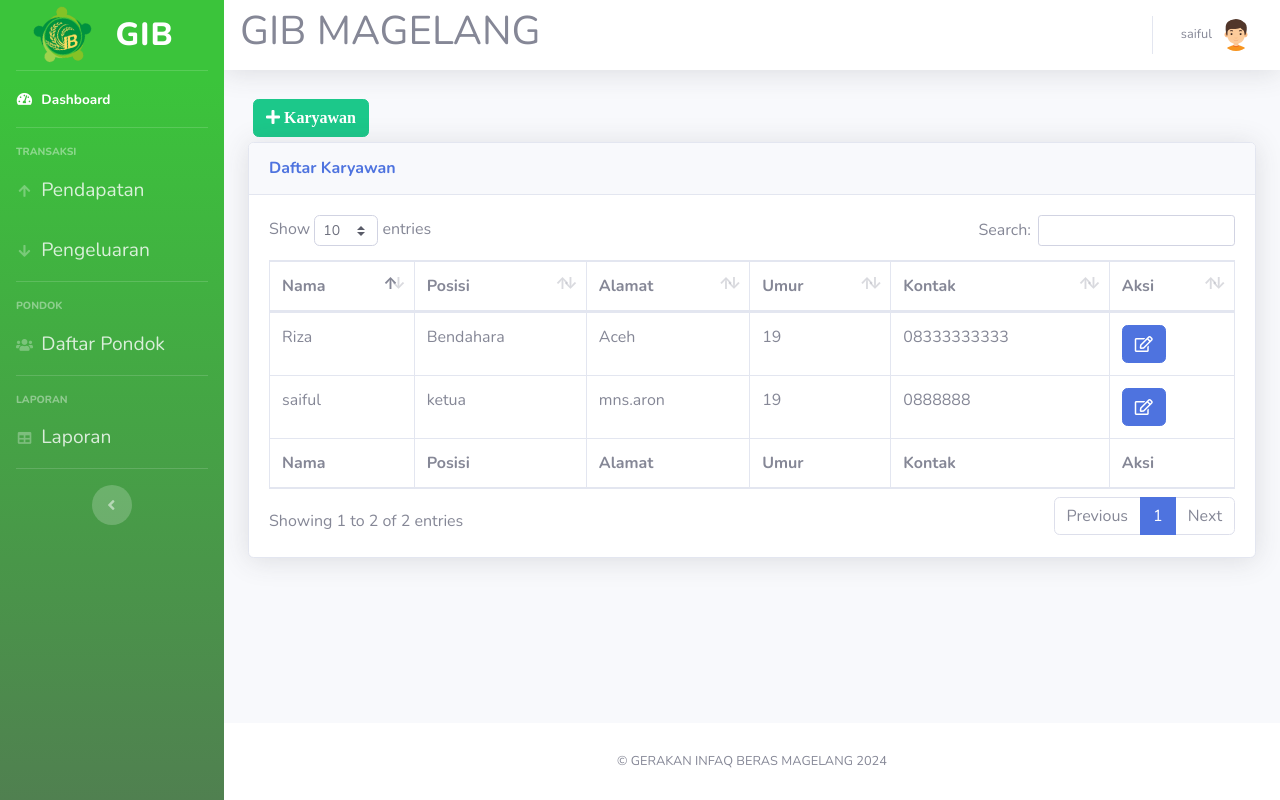
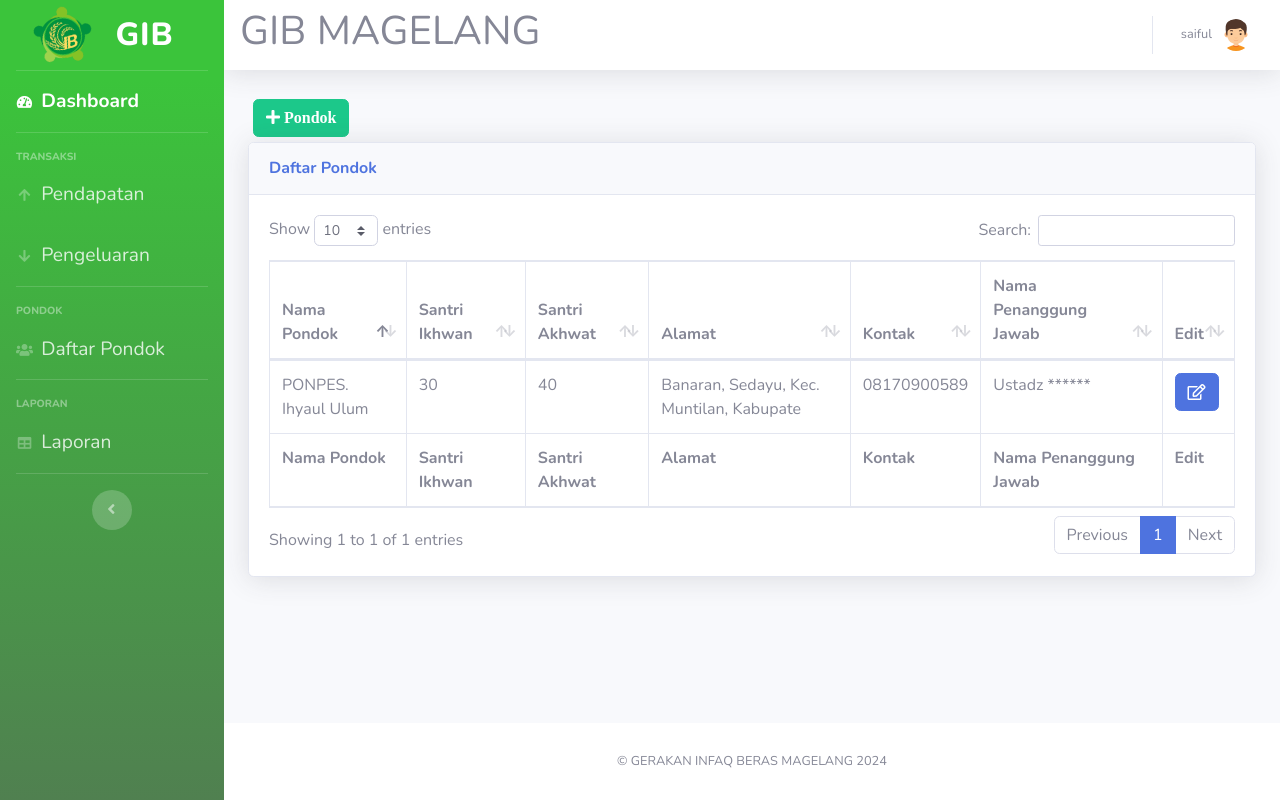
Before and after one commit to yoshiosdw/GIB, a PHP site: page /karyawan.php in a window 1280 px wide. Run offline with PHP 8.4, Linux system fonts and the light colour scheme; a user stored in the database is signed in; data comes from the database, SQL or seed files in the repository.

Commit message:
modify field

```diff
--- a/karyawan.php
+++ b/karyawan.php
@@ -37,35 +37,76 @@ require 'cek-sesi.php';
         <!-- Begin Page Content -->
         <div class="container-fluid">
 
-<button type="button" class="btn btn-success" style="margin:5px" data-toggle="modal" data-target="#myModalTambah"><i class="fa fa-plus"> Karyawan</i></button><br>
+         <!-- Modal -->
+  <div id="myModalTambah" class="modal fade" role="dialog">
+    <div class="modal-dialog">
+
+      <!-- konten modal-->
+      <div class="modal-content">
+        <!-- heading modal -->
+        <div class="modal-header">
+          <h4 class="modal-title">Tambah Data Pondok</h4>
+		    <button type="button" class="close" data-dismiss="modal">&times;</button>
+        </div>
+        <!-- body modal -->
+		<form action="tambah-karyawan.php" method="get">
+        <div class="modal-body">
+		Nama Pondok :
+         <input type="text" class="form-control" name="nama_pondok">
+    Santri Ikhwan :
+         <input type="text" class="form-control" name="santri_ikhwan">
+         Santri Akhwat :
+         <input type="text" class="form-control" name="santri_akhwat">
+		Alamat :
+         <input type="text" class="form-control" name="alamat">
+         Kontak :
+         <input type="text" class="form-control" name="kontak">
+    Nama Penanggung Jawab :
+         <input type="text" class="form-control" name="nama_penanggung_jawab">
+
+        </div>
+        <!-- footer modal -->
+        <div class="modal-footer">
+		<button type="submit" class="btn btn-success" >Tambah</button>
+		</form>
+          <button type="button" class="btn btn-default" data-dismiss="modal">Keluar</button>
+        </div>
+      </div>
+
+    </div>
+  </div>
+
+<button type="button" class="btn btn-success" style="margin:5px" data-toggle="modal" data-target="#myModalTambah"><i class="fa fa-plus"> Pondok</i></button><br>
 
 
           <!-- DataTales Example -->
           <div class="card shadow mb-4">
             <div class="card-header py-3">
-              <h6 class="m-0 font-weight-bold text-primary">Daftar Karyawan</h6>
+              <h6 class="m-0 font-weight-bold text-primary">Daftar Pondok</h6>
             </div>
             <div class="card-body">
               <div class="table-responsive">
                 <table class="table table-bordered" id="dataTable" width="100%" cellspacing="0">
                   <thead>
                     <tr>
-                      <th>Nama</th>
-                      <th>Posisi</th>
+                      <th>Nama Pondok</th>
+                      <th>Santri Ikhwan</th>
+                      <th>Santri Akhwat</th>
                       <th>Alamat</th>
-                      <th>Umur</th>
                       <th>Kontak</th>
-                      <th>Aksi</th>
+                      <th>Nama Penanggung Jawab</th>
+                      <th>Edit</th>
                     </tr>
                   </thead>
                   <tfoot>
                     <tr>
-                      <th>Nama</th>
-                      <th>Posisi</th>
+                      <th>Nama Pondok</th>
+                      <th>Santri Ikhwan</th>
+                      <th>Santri Akhwat</th>
                       <th>Alamat</th>
-                      <th>Umur</th>
                       <th>Kontak</th>
-                      <th>Aksi</th>
+                      <th>Nama Penanggung Jawab</th>
+                      <th>Edit</th>
                     </tr>
                   </tfoot>
                   <tbody>
@@ -76,11 +117,12 @@ while ($data = mysqli_fetch_assoc($query))
 {
 ?>
                     <tr>
-                      <td><?=$data['nama']?></td>
-                      <td><?=$data['posisi']?></td>
+                      <td><?=$data['nama_pondok']?></td>
+                      <td><?=$data['santri_ikhwan']?></td>
+                      <td><?=$data['santri_akhwat']?></td>
                       <td><?=$data['alamat']?></td>
-                      <td><?=$data['umur']?></td>
                       <td><?=$data['kontak']?></td>
+                      <td><?=$data['nama_penanggung_jawab']?></td>
 					  <td>
                     <!-- Button untuk modal -->
 <a href="#" type="button" class=" fa fa-edit btn btn-primary btn-md" data-toggle="modal" data-target="#myModal<?php echo $data['id_karyawan']; ?>"></a>
@@ -93,7 +135,7 @@ while ($data = mysqli_fetch_assoc($query))
 <!-- Modal content-->
 <div class="modal-content">
 <div class="modal-header">
-<h4 class="modal-title">Ubah Data Karyawan</h4>
+<h4 class="modal-title">Ubah Data Pondok</h4>
 <button type="button" class="close" data-dismiss="modal">&times;</button>
 </div>
 <div class="modal-body">
@@ -110,14 +152,20 @@ while ($row = mysqli_fetch_array($query_edit)) {
 <input type="hidden" name="id_karyawan" value="<?php echo $row['id_karyawan']; ?>">
 
 <div class="form-group">
-<label>Nama</label>
-<input type="text" name="nama" class="form-control" value="<?php echo $row['nama']; ?>">
+<label>Nama Pondok</label>
+<input type="text" name="nama_pondok" class="form-control" value="<?php echo $row['nama_pondok']; ?>">
 </div>
 
 <div class="form-group">
-<label>Posisi</label>
-<input type="text" name="posisi" class="form-control" value="<?php echo $row['posisi']; ?>">
+<label>Santri Ikhwan</label>
+<input type="text" name="santri_ikhwan" class="form-control" value="<?php echo $row['santri_ikhwan']; ?>">
 </div>
+
+<div class="form-group">
+<label>Santri Akhwat</label>
+<input type="text" name="santri_akhwat" class="form-control" value="<?php echo $row['santri_akhwat']; ?>">
+</div>
+
 
 <div class="form-group">
 <label>Alamat</label>
@@ -125,14 +173,15 @@ while ($row = mysqli_fetch_array($query_edit)) {
 </div>
 
 <div class="form-group">
-<label>Umur</label>
-<input type="text" name="umur" class="form-control" value="<?php echo $row['umur']; ?>">
+<label>Kontak</label>
+<input type="text" name="kontak" class="form-control" value="<?php echo $row['kontak']; ?>">
 </div>
 
 <div class="form-group">
-<label>Kontak</label>
-<input type="text" name="kontak" class="form-control" value="<?php echo $row['kontak']; ?>">
+<label>Nama Penanggung Jawab</label>
+<input type="text" name="nama_penanggung_jawab" class="form-control" value="<?php echo $row['nama_penanggung_jawab']; ?>">
 </div>
+
 
 <div class="modal-footer">
 <button type="submit" class="btn btn-success">Ubah</button>
@@ -153,41 +202,7 @@ while ($row = mysqli_fetch_array($query_edit)) {
 
 
 
- <!-- Modal -->
-  <div id="myModalTambah" class="modal fade" role="dialog">
-    <div class="modal-dialog">
 
-      <!-- konten modal-->
-      <div class="modal-content">
-        <!-- heading modal -->
-        <div class="modal-header">
-          <h4 class="modal-title">Tambah Karyawan</h4>
-		    <button type="button" class="close" data-dismiss="modal">&times;</button>
-        </div>
-        <!-- body modal -->
-		<form action="tambah-karyawan.php" method="get">
-        <div class="modal-body">
-		Nama :
-         <input type="text" class="form-control" name="nama">
-		Posisi :
-         <input type="text" class="form-control" name="posisi">
-		Alamat :
-         <input type="text" class="form-control" name="alamat">
-		Umur :
-         <input type="number" class="form-control" name="umur">
-		Kontak :
-         <input type="text" class="form-control" name="kontak">
-        </div>
-        <!-- footer modal -->
-        <div class="modal-footer">
-		<button type="submit" class="btn btn-success" >Tambah</button>
-		</form>
-          <button type="button" class="btn btn-default" data-dismiss="modal">Keluar</button>
-        </div>
-      </div>
-
-    </div>
-  </div>
 
 
 <?php
--- a/koneksi.php
+++ b/koneksi.php
@@ -3,7 +3,7 @@
 $host = 'localhost';
 $nama = 'root';
 $pass = '';
-$db = 'gib';
+$db = 'gib2';
 
 $koneksi = mysqli_connect($host, $nama,$pass, $db);
 ?>
--- a/sidebar.php
+++ b/sidebar.php
@@ -20,7 +20,7 @@
       <li class="nav-item active">
         <a class="nav-link" href="index.php">
           <i class="fas fa-fw fa-tachometer-alt"></i>
-          <span>Dashboard</span></a>
+          <span style="font-size: 1.2rem;">Dashboard</span></a>
       </li>
 
       <!-- Divider -->
```
Also changed, not shown: gib.sql (+14 -22 lines), proses-edit-karyawan.php (+6 -5 lines), tambah-karyawan.php (+15 -14 lines).
